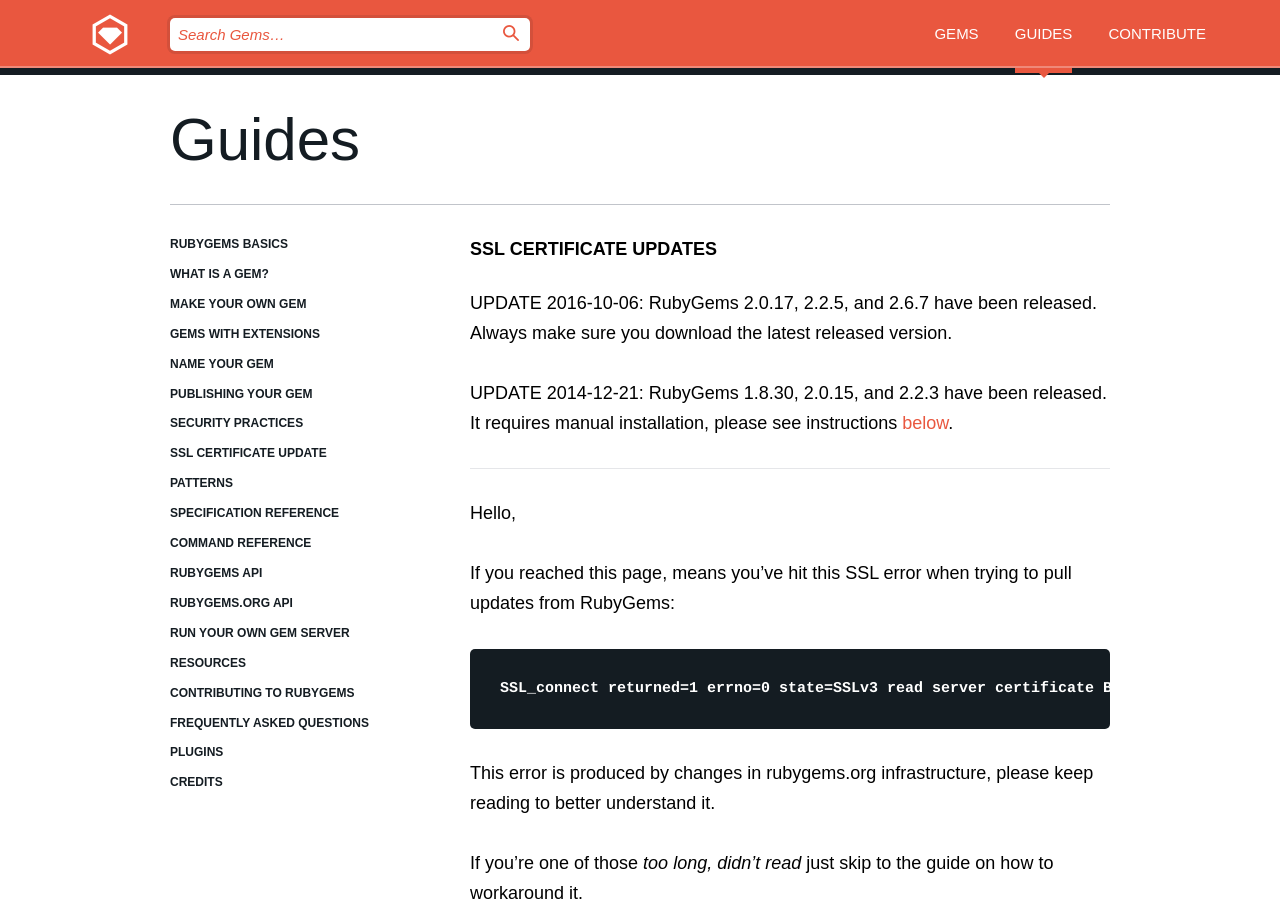
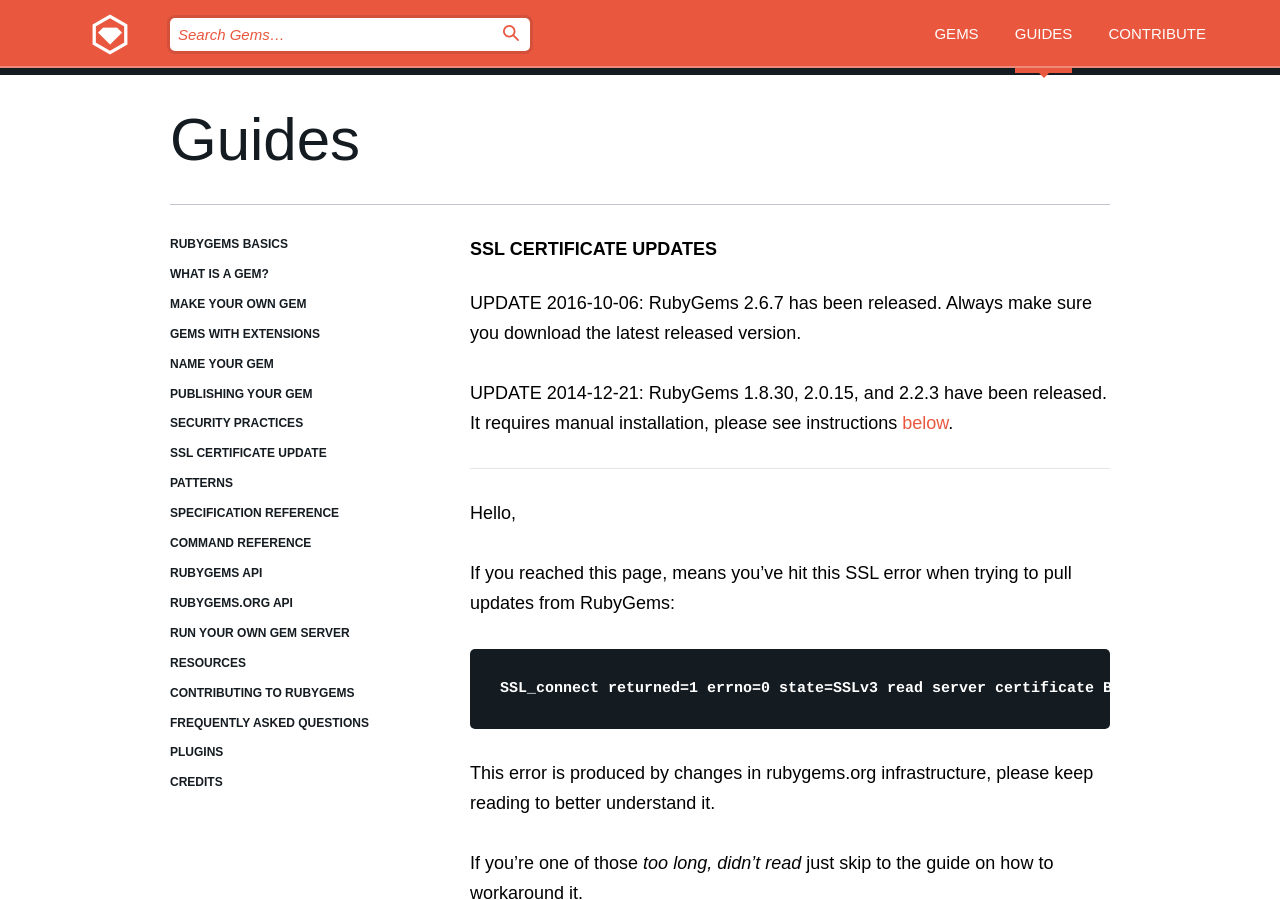
Before and after one commit to radar/guides, a Jekyll site: the page built from ssl-certificate-update.md, in a window 1280 px wide and 900 px high. Built offline with Jekyll 4.4.1, drawn with Linux system fonts in a browser that asks for light colours; nearby versions of some CDN libraries.

Commit message:
2.6.7 should be the only version mentioned

```diff
--- a/ssl-certificate-update.md
+++ b/ssl-certificate-update.md
@@ -8,7 +8,7 @@ next: /patterns
 
 # SSL Certificate Updates
 
-**UPDATE 2016-10-06**: RubyGems 2.0.17, 2.2.5, and 2.6.7 have been released.
+**UPDATE 2016-10-06**: RubyGems 2.6.7 has been released.
 Always make sure you download the latest released version.
 
 **UPDATE 2014-12-21**: RubyGems 1.8.30, 2.0.15, and 2.2.3 have been released.
```
